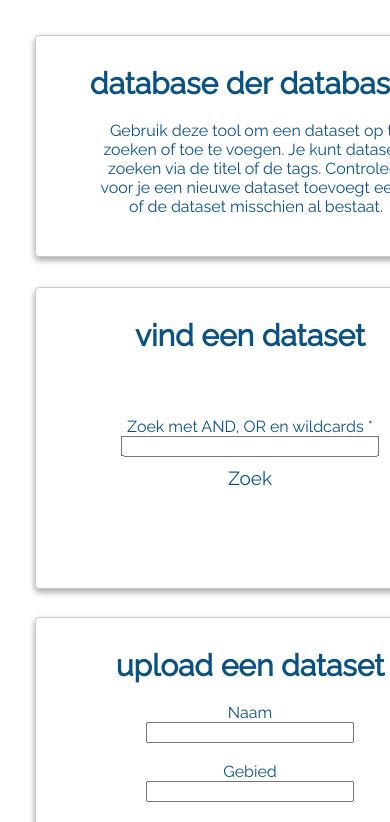
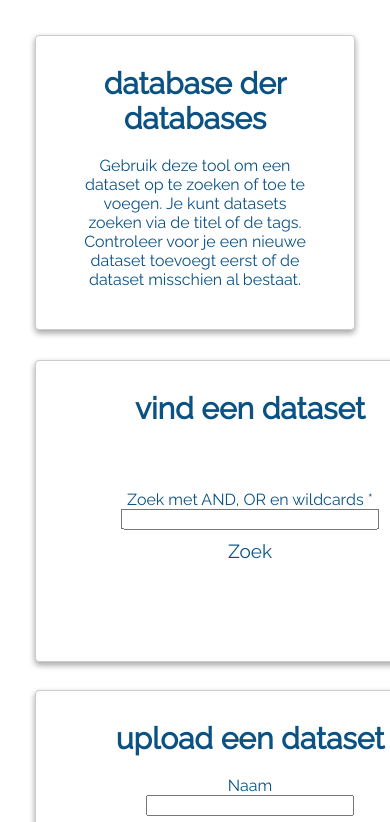
Before and after one commit to ducoquelicot/vrtnws, a React (Create React App) app in the folder client/: page / in a window 390 px wide. Shown: the top 822 px of the page. Built offline with nearby package versions, Linux system fonts and the light colour scheme.

Commit message:
changes 17/1

```diff
--- a/client/src/App.css
+++ b/client/src/App.css
@@ -82,7 +82,6 @@ a {
   border-radius: 4px;
   min-height: 150px;
   max-width: 821px;
-  min-width: 400px;
   text-align: center;
   color: rgb(10, 82, 132);
   box-shadow: 0 3px 6px rgba(0,0,0,0.16), 0 3px 6px rgba(0,0,0,0.23);
@@ -131,4 +130,8 @@ div.Intro p {
     grid-row-start: 2;
     grid-row-end: span 2;
   }
+
+  .Tile {
+    min-width: 90%;
+  }
 }
```
